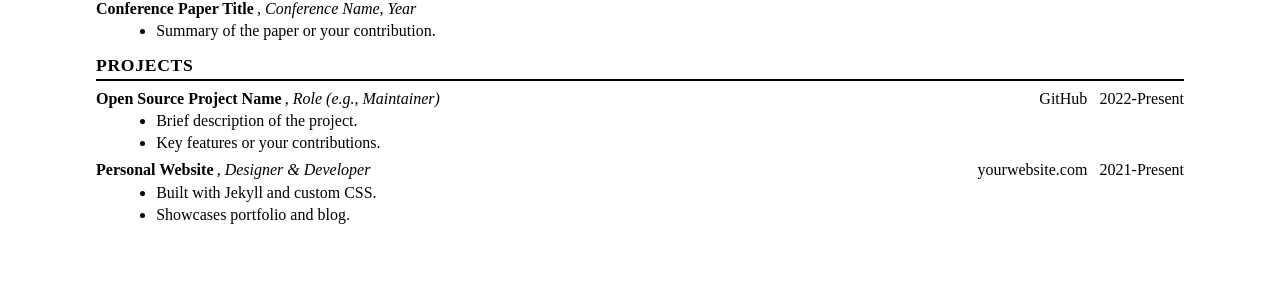
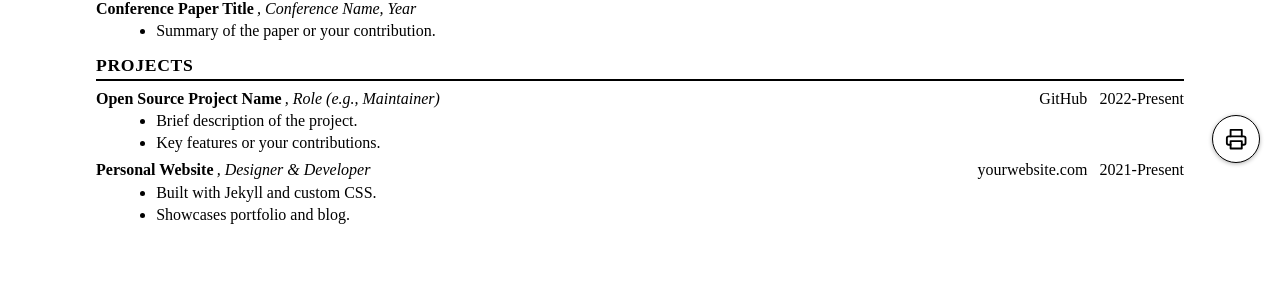
Before and after one commit to sengine-cloud/harvard-style-cv-theme, a Jekyll site: the page built from index.md, in a window 1280 px wide. Shown: the part 717-1021 px from the top of the page. Built offline with Jekyll 4.4.1, drawn with Linux system fonts in a browser that asks for light colours.

Commit message:
Add print / save-as-PDF button (v1.2.0) (#12)
## What

Adds a floating **printer-icon button** to the CV layout that opens the
browser's native print / save-as-PDF dialog via `window.print()`.

[printer button] — a round icon button pinned to the bottom-right corner
on screen.

## Why

The theme is already "Print/PDF friendly", but there was no in-page
affordance to actually trigger printing — users had to know the
`Ctrl/Cmd+P` shortcut. This adds a one-click control while keeping the
printed output itself unchanged.

## How

- **`_layouts/cv.html`** — a `<button class="cv-print-button"
onclick="window.print()">` with a stroke-based printer SVG, placed at
the top of the `<article class="cv">`. It carries `aria-label`/`title`
for accessibility and the same `data-ym-goal` / `data-goatcounter-click`
hooks as the other contact/social actions, so the click is tracked
consistently.
- **`assets/css/main.scss`** — `.cv-print-button` styles (round, fixed
bottom-right, hover/focus color invert, simple CSS transition) and a
`display: none !important` rule inside the existing `@media print` block
so the button **never appears in the PDF/printout**.
- **Versioning/docs** — `VERSION` 1.1.4 → **1.2.0** (additive feature →
MINOR), plus `CHANGELOG.md` and the README feature list.

It's a progressive enhancement: the native dialog is the only way to
trigger print programmatically, and `Ctrl/Cmd+P` still works if
JavaScript is disabled.

## Verification

Built the bundled demo site exactly as CI does (`jekyll build --config
_config.demo.yml`, `JEKYLL_ENV=production`) — build succeeds, and the
rendered output confirms:
- `index.html` contains the button with `onclick="window.print()"`,
- compiled `main.css` contains the `.cv-print-button` rules, and
- the `@media print` block hides it.

## Rollout note

`alex-cv` consumes this theme as a gem pinned to a release tag, so it
won't pick up the button until a **v1.2.0** tag is cut and its `Gemfile`
is bumped. Happy to open that follow-up PR on `alex-cv` once the tag
exists.

https://claude.ai/code/session_01HiSz9TstL29dWNBT1xB5wA

---
_Generated by [Claude
Code](https://claude.ai/code/session_01HiSz9TstL29dWNBT1xB5wA)_

---------

Co-authored-by: Claude <noreply@anthropic.com>

```diff
--- a/_layouts/cv.html
+++ b/_layouts/cv.html
@@ -2,6 +2,21 @@
 layout: default
 ---
 <article class="cv">
+    {% comment %} Print / Save-as-PDF button. On-screen affordance only: it is
+    fixed in the corner and hidden from the printed output via @media print.
+    Progressive enhancement — calls the browser's native print dialog; users can
+    still use Ctrl/Cmd+P if JavaScript is disabled. {% endcomment %}
+    <button type="button" class="cv-print-button" onclick="window.print()"
+        aria-label="Print this CV" title="Print / Save as PDF" data-ym-goal="print_click"
+        data-goatcounter-click="print">
+        <svg xmlns="http://www.w3.org/2000/svg" width="24" height="24" viewBox="0 0 24 24" fill="none"
+            stroke="currentColor" stroke-width="2" stroke-linecap="round" stroke-linejoin="round" aria-hidden="true"
+            focusable="false">
+            <polyline points="6 9 6 2 18 2 18 9" />
+            <path d="M6 18H4a2 2 0 0 1-2-2v-5a2 2 0 0 1 2-2h16a2 2 0 0 1 2 2v5a2 2 0 0 1-2 2h-2" />
+            <rect x="6" y="14" width="12" height="8" />
+        </svg>
+    </button>
     <header class="cv-header">
         <h1 class="cv-name">{{ site.title }}</h1>
         {% if site.email %}
--- a/assets/css/main.scss
+++ b/assets/css/main.scss
@@ -155,6 +155,41 @@ ul {
   margin-bottom: 0.1em;
 }
 
+// Floating "Print / Save as PDF" button: a round icon button pinned to the
+// bottom-right corner on screen. Hidden from the printed output (see the
+// @media print block) so it never appears in the PDF/printout itself.
+.cv-print-button {
+  position: fixed;
+  bottom: 1.25rem;
+  right: 1.25rem;
+  z-index: 1000;
+  display: inline-flex;
+  align-items: center;
+  justify-content: center;
+  width: 3rem;
+  height: 3rem;
+  padding: 0;
+  border: 1px solid #000;
+  border-radius: 50%;
+  background: #fff;
+  color: #000;
+  cursor: pointer;
+  box-shadow: 0 1px 4px rgba(0, 0, 0, 0.3);
+  transition: background-color 0.15s ease, color 0.15s ease;
+}
+
+.cv-print-button:hover,
+.cv-print-button:focus-visible {
+  background: #000;
+  color: #fff;
+}
+
+.cv-print-button svg {
+  display: block;
+  width: 1.4rem;
+  height: 1.4rem;
+}
+
 @media screen and (max-width: 800px) {
   body {
     margin: 0.5in 0.2in;
@@ -252,4 +287,6 @@ ul {
   }
   .cv-socials { display: none !important; }
   .cv-socials-print { display: block !important; }
+  // The print button is a screen-only control; never render it in the output.
+  .cv-print-button { display: none !important; }
 }
```
Also changed, not shown: CHANGELOG.md, Gemfile.lock, README.md, docs/screenshots/print-button-states.png (added), docs/screenshots/print-button.png (added), 1 other file.
